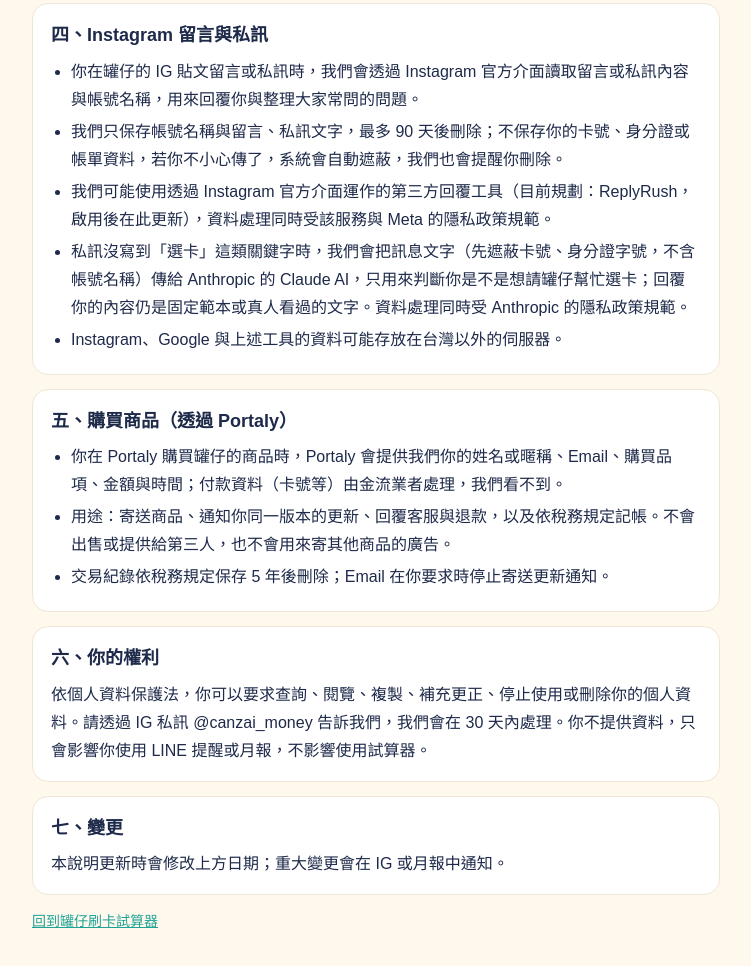
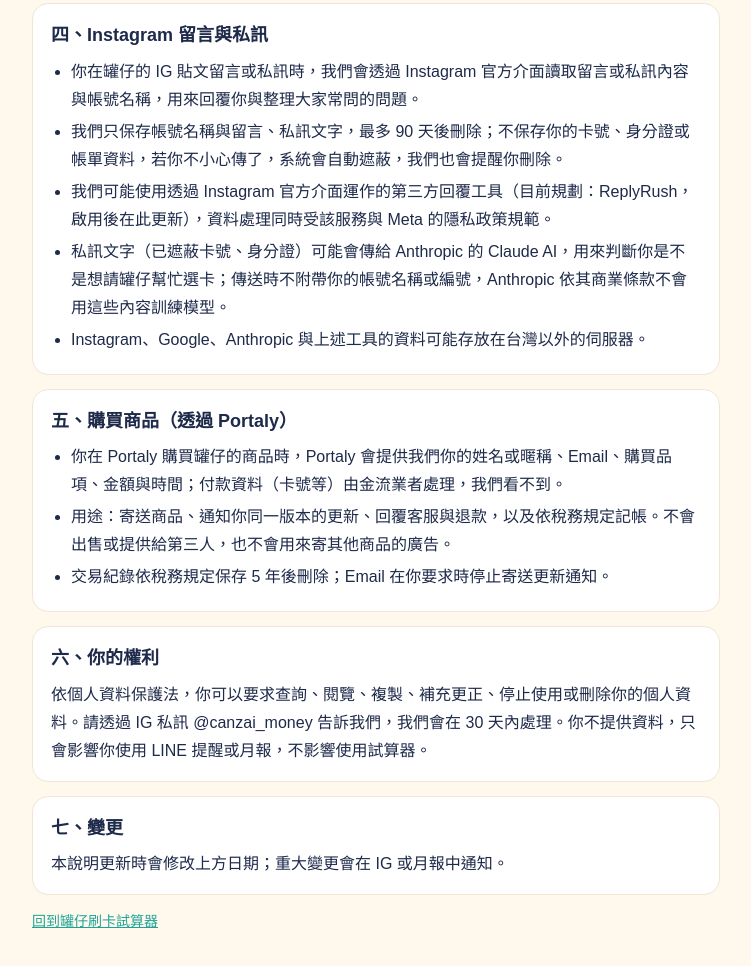
Before and after one commit to a0931771367-byte/canzai, a plain HTML site: page privacy.html in a window 1280 px wide. Shown: the part 1104-2070 px from the top of the page, without its empty margins (264-1015 px from the left). Drawn offline with Linux system fonts and the light colour scheme.

Commit message:
privacy.html 第四節 AI 判斷意圖文字照法務部正本 (#39)
Claude-Session: https://claude.ai/code/session_01FRVq7qUTvtDgTx5waqTJtY

Co-authored-by: Claude <noreply@anthropic.com>

```diff
--- a/privacy.html
+++ b/privacy.html
@@ -65,8 +65,8 @@ a{color:var(--link)}
 <li>你在罐仔的 IG 貼文留言或私訊時，我們會透過 Instagram 官方介面讀取留言或私訊內容與帳號名稱，用來回覆你與整理大家常問的問題。</li>
 <li>我們只保存帳號名稱與留言、私訊文字，最多 90 天後刪除；不保存你的卡號、身分證或帳單資料，若你不小心傳了，系統會自動遮蔽，我們也會提醒你刪除。</li>
 <li>我們可能使用透過 Instagram 官方介面運作的第三方回覆工具（目前規劃：ReplyRush，啟用後在此更新），資料處理同時受該服務與 Meta 的隱私政策規範。</li>
-<li>私訊沒寫到「選卡」這類關鍵字時，我們會把訊息文字（先遮蔽卡號、身分證字號，不含帳號名稱）傳給 Anthropic 的 Claude AI，只用來判斷你是不是想請罐仔幫忙選卡；回覆你的內容仍是固定範本或真人看過的文字。資料處理同時受 Anthropic 的隱私政策規範。</li>
-<li>Instagram、Google 與上述工具的資料可能存放在台灣以外的伺服器。</li>
+<li>私訊文字（已遮蔽卡號、身分證）可能會傳給 Anthropic 的 Claude AI，用來判斷你是不是想請罐仔幫忙選卡；傳送時不附帶你的帳號名稱或編號，Anthropic 依其商業條款不會用這些內容訓練模型。</li>
+<li>Instagram、Google、Anthropic 與上述工具的資料可能存放在台灣以外的伺服器。</li>
 </ul>
 </section>
 
```
